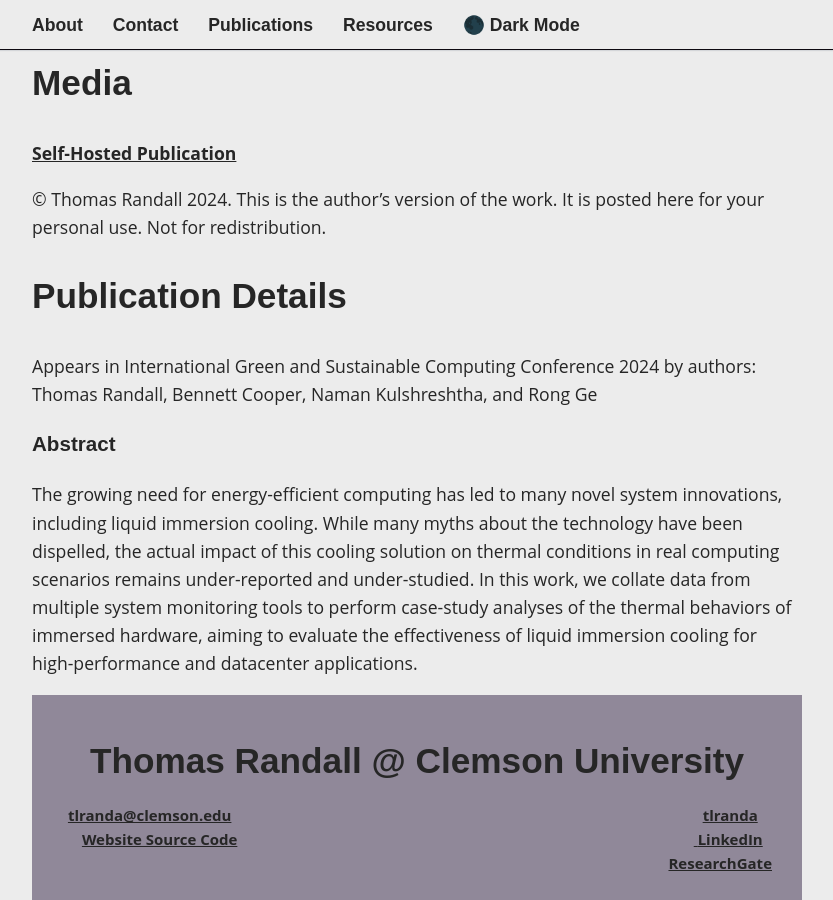
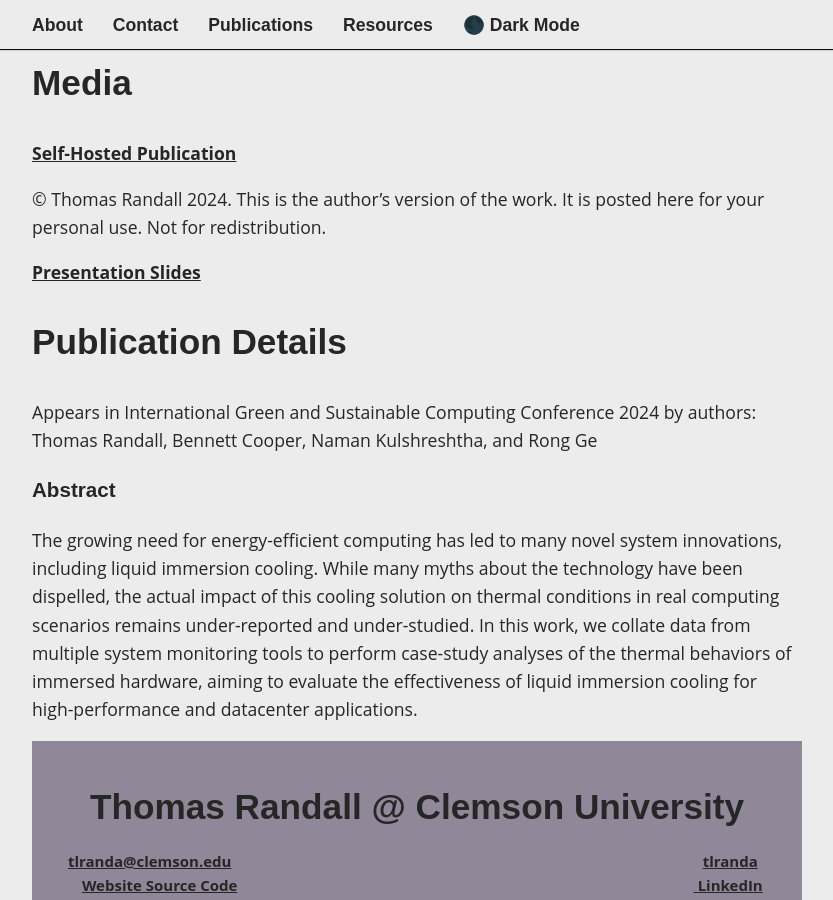
Before and after one commit to tlranda/tlranda.github.io, a Jekyll site: the page built from _publications/deepgreen.md, in a window 1280 px wide and 900 px high, scrolled down 932 px. Shown: the whole window, without its empty margins (223-1056 px from the left). Built offline with Jekyll 4.4.1, drawn with Linux system fonts in a browser that asks for light colours.

Commit message:
Add presentation

```diff
--- a/_publications/deepgreen.md
+++ b/_publications/deepgreen.md
@@ -9,6 +9,7 @@
 acm: false
 paper: "/Media/Deepgreen/IGSC_Immersion_IEEE.pdf"
 source: "https://github.com/tlranda/LibSensorsTools"
+slides: "/Media/Deepgreen/IGSC_Presentation.pdf"
 abstract: "The growing need for energy-efficient computing has led to many novel system innovations, including liquid immersion cooling. While many myths about the technology have been dispelled, the actual impact of this cooling solution on thermal conditions in real computing scenarios remains under-reported and under-studied. In this work, we collate data from multiple system monitoring tools to perform case-study analyses of the thermal behaviors of immersed hardware, aiming to evaluate the effectiveness of liquid immersion cooling for high-performance and datacenter applications."
 short_abstract: "The growing need for energy-efficient computing has led to many novel system innovations, including liquid immersion cooling. While many myths about the technology have been dispelled, the actual impact of this cooling solution on thermal conditions in real computing scenarios remains under-reported and"
 more_abstract: "under-studied. In this work, we collate data from multiple system monitoring tools to perform case-study analyses of the thermal behaviors of immersed hardware, aiming to evaluate the effectiveness of liquid immersion cooling for high-performance and datacenter applications."
```
Also changed, not shown: 1 other file.
